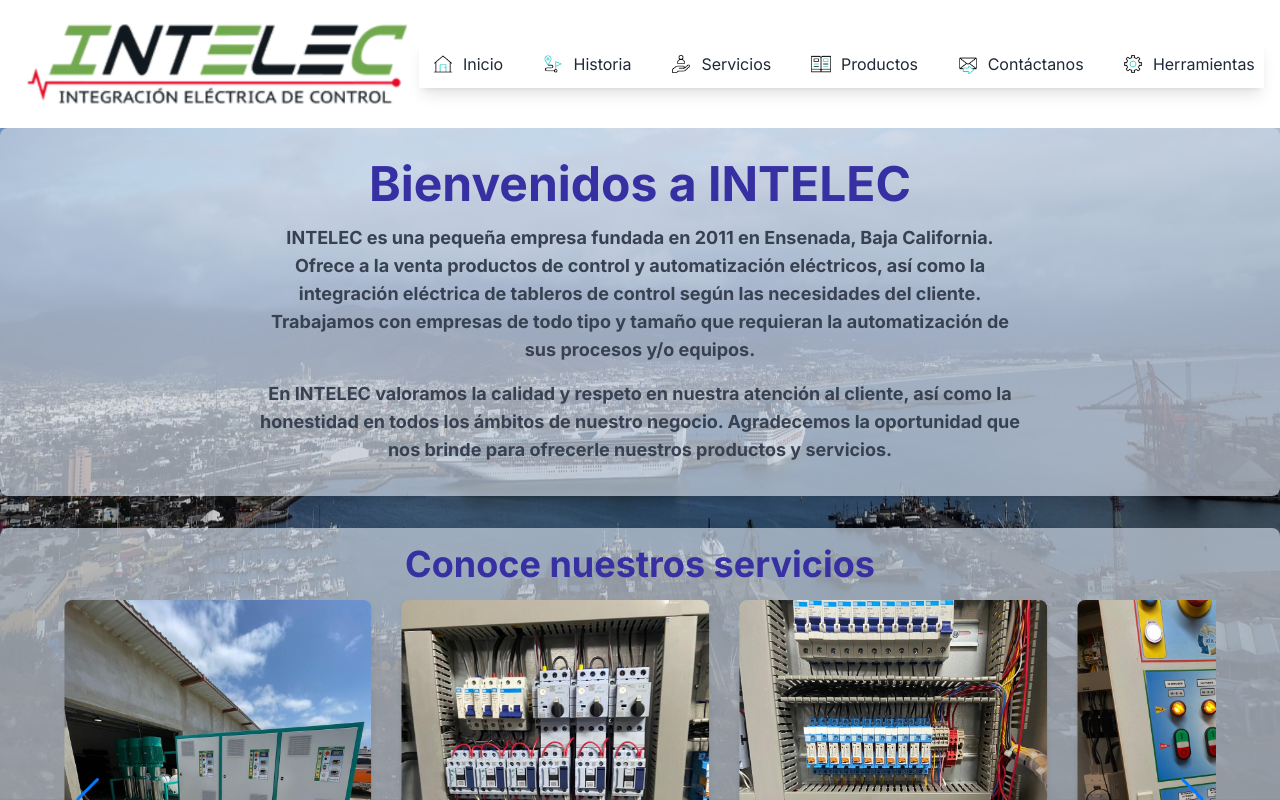
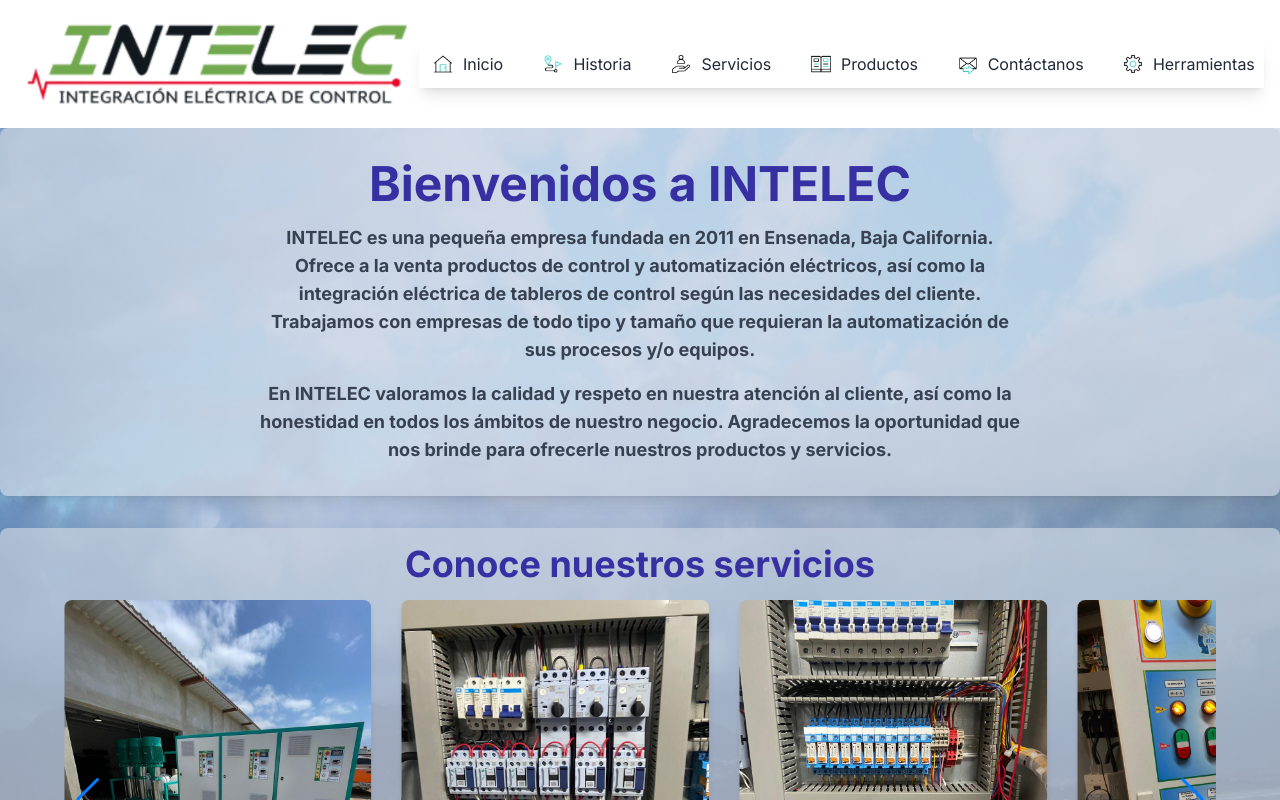
Before and after one commit to ErmacUwU/netlifyintelec, a Next.js app: page / in a window 1280 px wide. Shown: the top 800 px of the page. Built offline with nearby package versions, Linux system fonts and the light colour scheme.

Commit message:
small change on bg

```diff
--- a/app/page.js
+++ b/app/page.js
@@ -15,7 +15,7 @@ export default function Home() {
   return (
     <div className="relative m-0 flex flex-col h-full">
       {/* Sección de video de fondo */}
-      <div className="fixed top-0 left-0 w-full h-full ">
+      <div className="absolute top-0 left-0 w-full h-full ">
         <img className="w-full h-full" src="images/ensenada.jpg"></img>
       </div>
 
```
